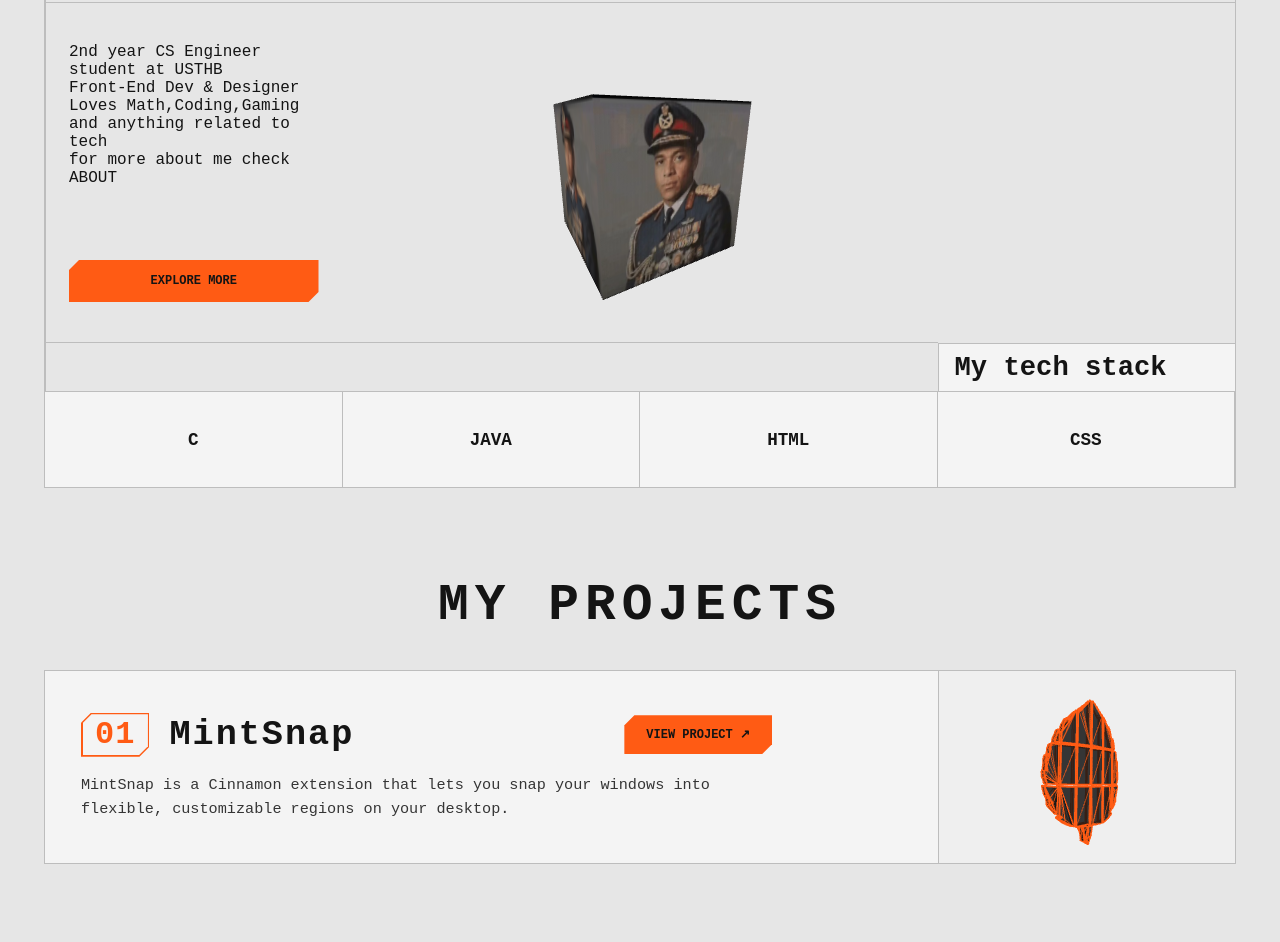
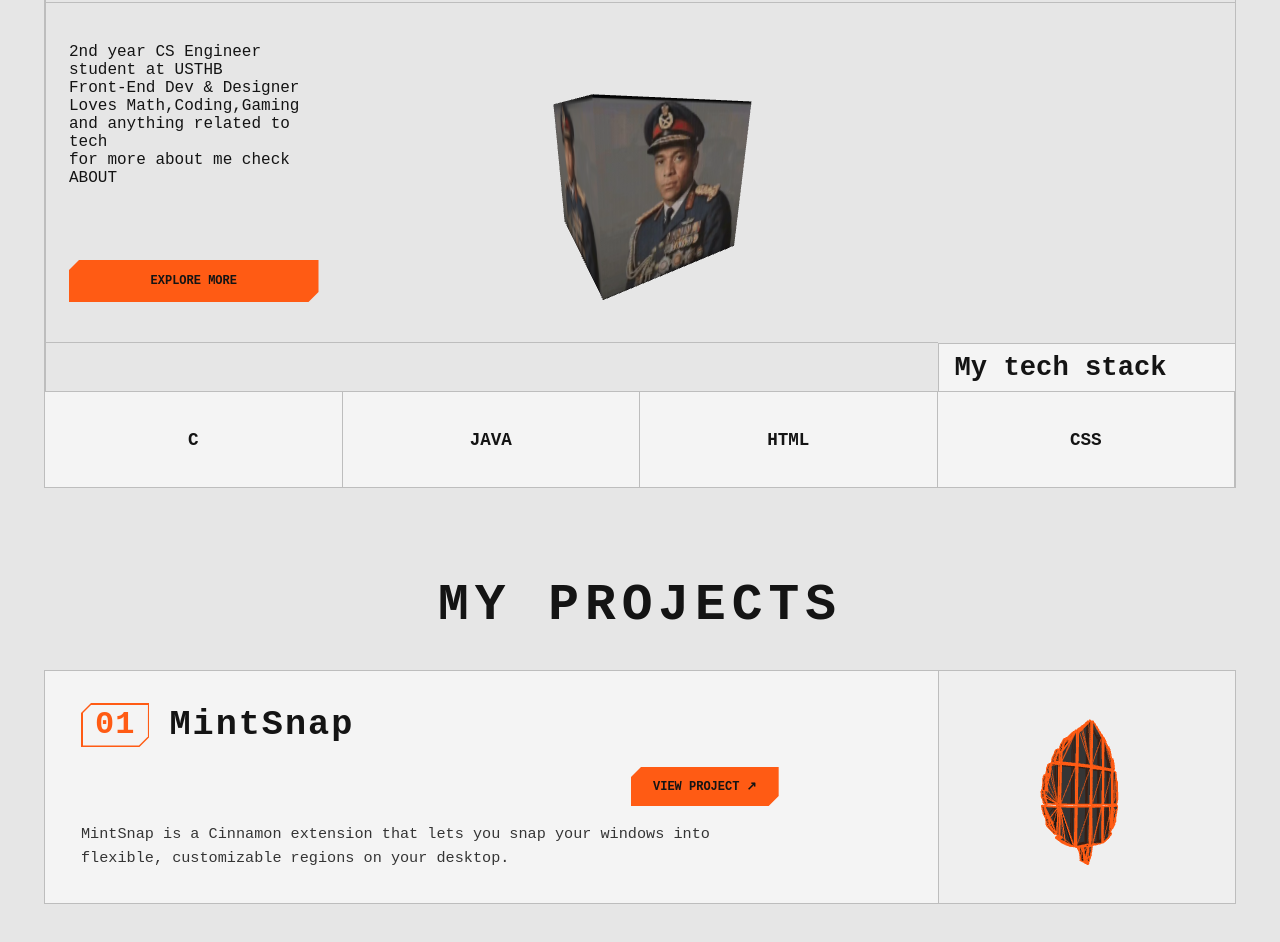
Before and after one commit to KariMahfoudi/3D-portfolio-, a plain HTML site: page index.html in a window 1280 px wide. Shown: the part 381-1323 px from the top of the page. Drawn offline with nearby package versions, Linux system fonts and the light colour scheme; animation ran at ten frames a second; a web font is replaced by a local one.

```diff
--- a/style.css
+++ b/style.css
@@ -382,7 +382,7 @@ body{
     text-decoration: none;
     cursor: pointer;
     clip-path: polygon(10px 0, 100% 0, 100% calc(100% - 10px), calc(100% - 10px) 100%, 0 100%, 0 10px);
-    margin-left: 250px;
+    margin-left: 550px;
     transition: background-color 0.25s ease, color 0.25s ease, transform 0.2s ease;
 }
 
```
